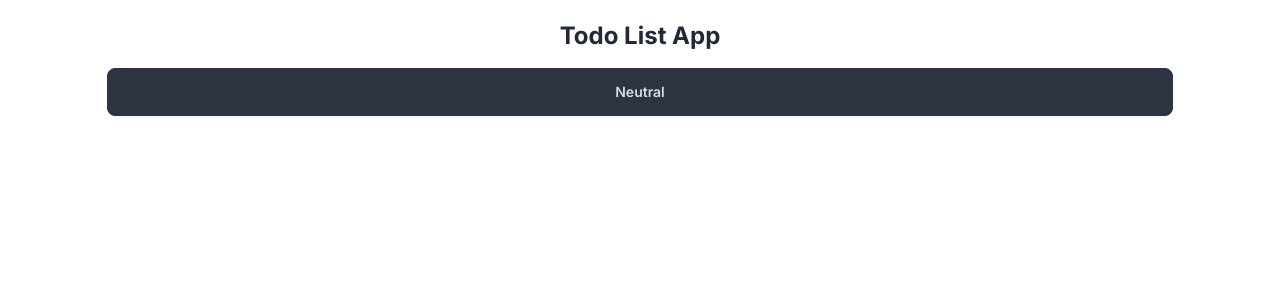
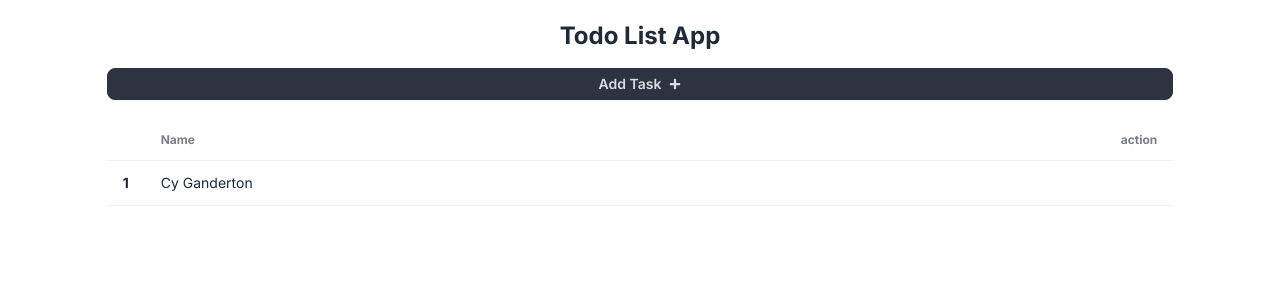
Before and after one commit to Zaisiapa17/crud-with-next-js, a Next.js app: page / in a window 1280 px wide. Shown: the top 300 px of the page. Built offline with nearby package versions, Linux system fonts and the light colour scheme.

Commit message:
add components directory | add json-server dependencies

```diff
--- a/app/components/AddTask.tsx
+++ b/app/components/AddTask.tsx
@@ -1,9 +1,11 @@
 import React from 'react'
+import { FaPlus } from "react-icons/fa";
+
 
 const AddTask = () => {
     return (
         <>
-            <button className="btn btn-neutral">Neutral</button>
+            <button className="btn btn-neutral btn-sm">Add Task <FaPlus size={12} /></button>
         </>
     )
 }
--- /dev/null
+++ b/app/components/TodoList.tsx
@@ -0,0 +1,28 @@
+import React from "react";
+
+const TodoList = () => {
+    return (
+        <div className="overflow-x-auto">
+            <table className="table">
+                {/* head */}
+                <thead>
+                    <tr>
+                        <th className="w-1"></th>
+                        <th className="w-full">Name</th>
+                        <th>action</th>
+                    </tr>
+                </thead>
+                <tbody>
+                    {/* row 1 */}
+                    <tr>
+                        <th>1</th>
+                        <td>Cy Ganderton</td>
+                    </tr>
+
+                </tbody>
+            </table>
+        </div>
+    );
+};
+
+export default TodoList;
--- a/app/page.tsx
+++ b/app/page.tsx
@@ -1,4 +1,5 @@
 import AddTask from "./components/AddTask";
+import TodoList from "./components/TodoList";
 
 export default function Home() {
     return (
@@ -7,7 +8,7 @@
                 <h1 className='text-2xl font-bold'>Todo List App</h1>
                 <AddTask />
             </div>
-            {/* <TodoList tasks={tasks} /> */}
+            <TodoList />
         </main>
     );
 }
--- a/package.json
+++ b/package.json
@@ -9,6 +9,7 @@
     "lint": "next lint"
   },
   "dependencies": {
+    "json-server": "^1.0.0-alpha.23",
     "next": "14.1.0",
     "react": "^18",
     "react-dom": "^18",
```
Also changed, not shown: 1 other file (tests, documents, lock files or other folders).
